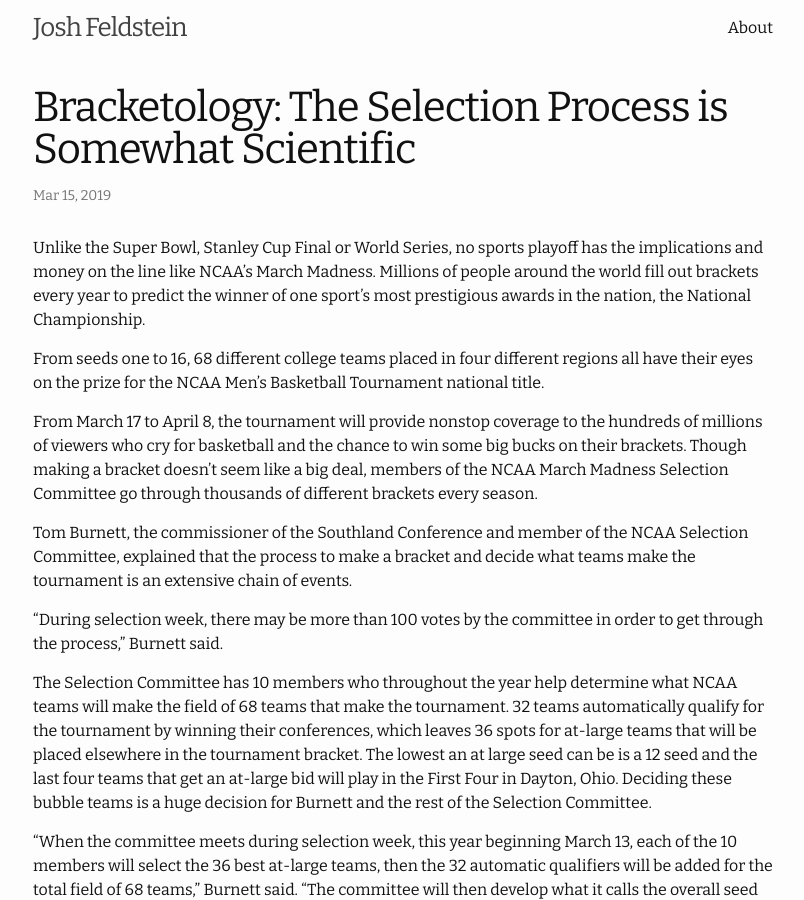
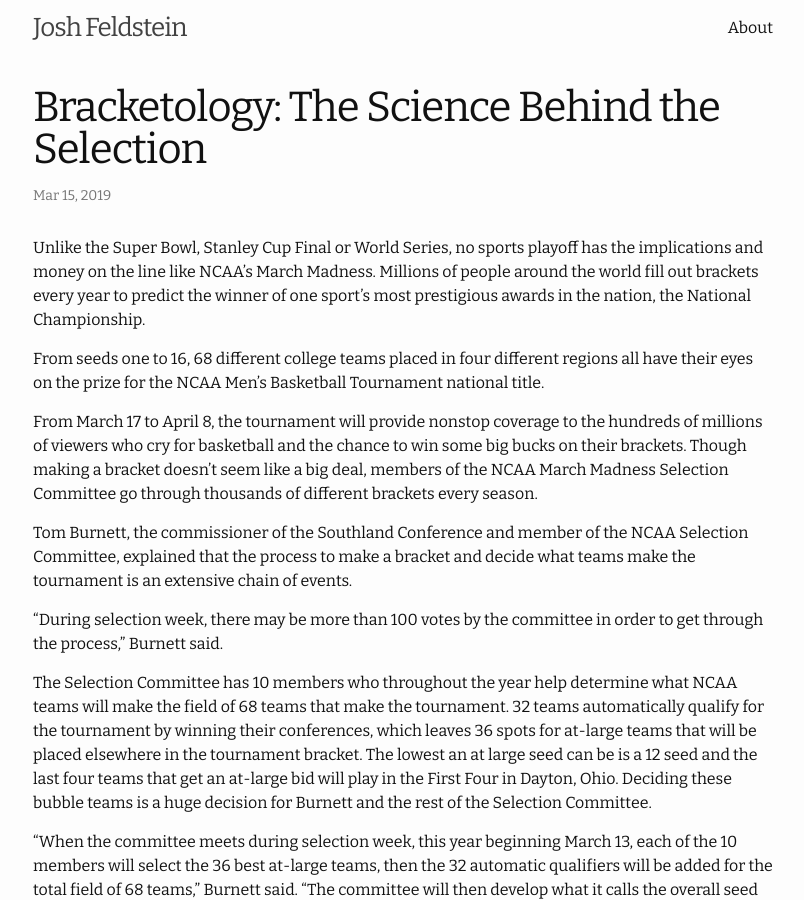
Before and after one commit to joshfeldstein/joshfeldstein.github.io, a Jekyll site: the page built from _posts/2019-03-14-march-madness.markdown, in a window 1280 px wide and 900 px high. Shown: the whole window, without its empty margins (237-1041 px from the left). Built offline with Jekyll 4.4.1, drawn with Linux system fonts in a browser that asks for light colours.

Commit message:
Update 2019-03-14-march-madness.markdown

```diff
--- a/_posts/2019-03-14-march-madness.markdown
+++ b/_posts/2019-03-14-march-madness.markdown
@@ -1,6 +1,6 @@
 ---
 layout: post
-title:  "Bracketology: The Selection Process is Somewhat Scientific"
+title:  "Bracketology: The Science Behind the Selection"
 date:   2019-03-14 20:43:50 -0500
 categories:
 ---
```
